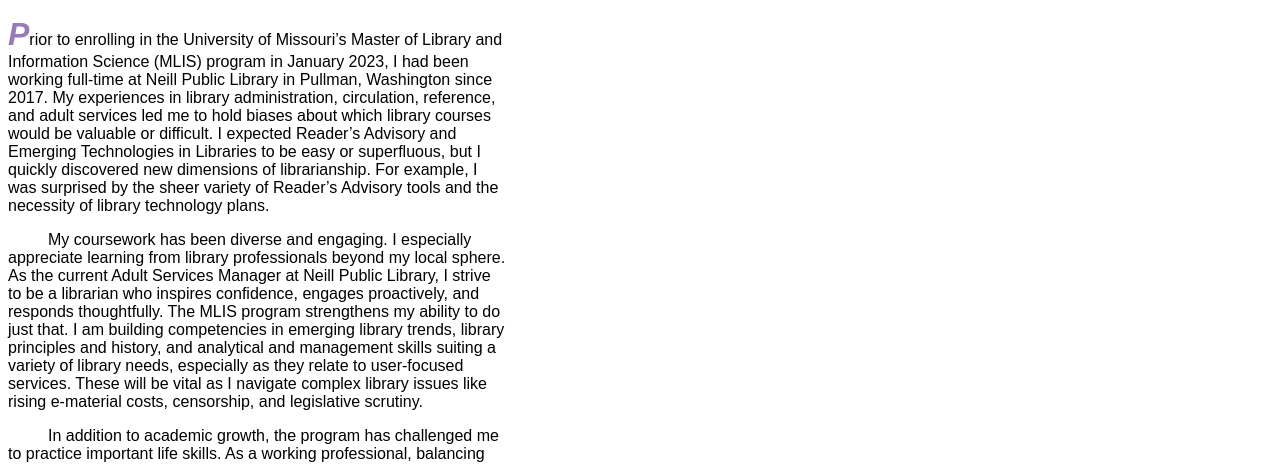
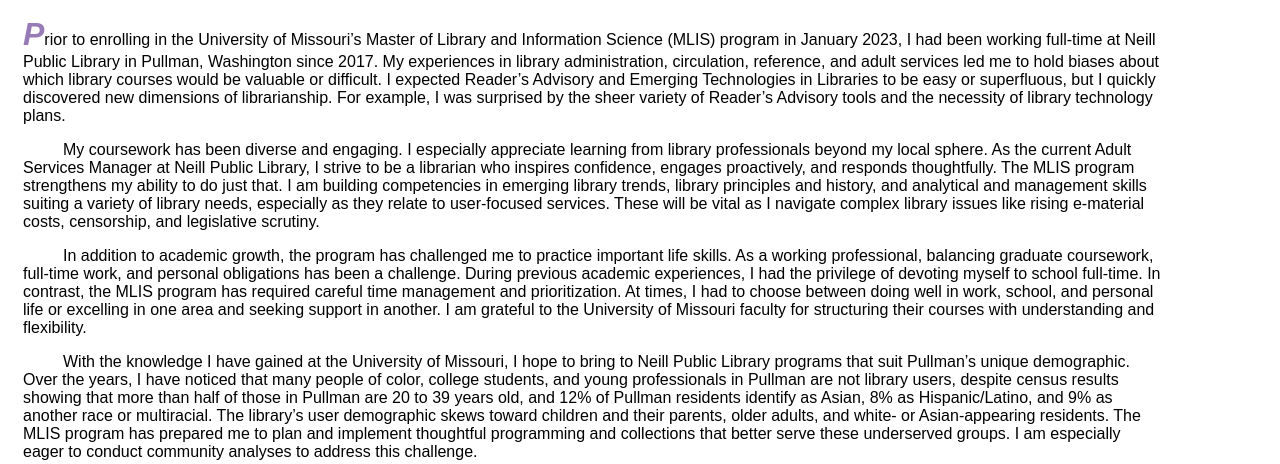
Before and after one commit to minhelan/minhelan.github.io, a plain HTML site: page webdevelopment/reflection.html in a window 1280 px wide. Shown: the part 267-731 px from the top of the page. Drawn offline with Linux system fonts and the light colour scheme.

Commit message:
Add files via upload

```diff
--- a/webdevelopment/reflection.html
+++ b/webdevelopment/reflection.html
@@ -9,7 +9,7 @@
             <title>Personal Reflection</title>
         <style>
                p.reflectionp {text-indent: 40px;}
-               p.intro::first-letter {  color: #967bb6;  font-size: 200%;font-style:italic;font-weight:bold;} div {  width: 500px;}
+               p.intro::first-letter {  color: #967bb6;  font-size: 200%;font-style:italic;font-weight:bold;} div {margin-left:15px; width: 90%;}
         </style>
                <link rel="stylesheet" href="nav.css">
                <link rel="stylesheet" href="style.css">
```
